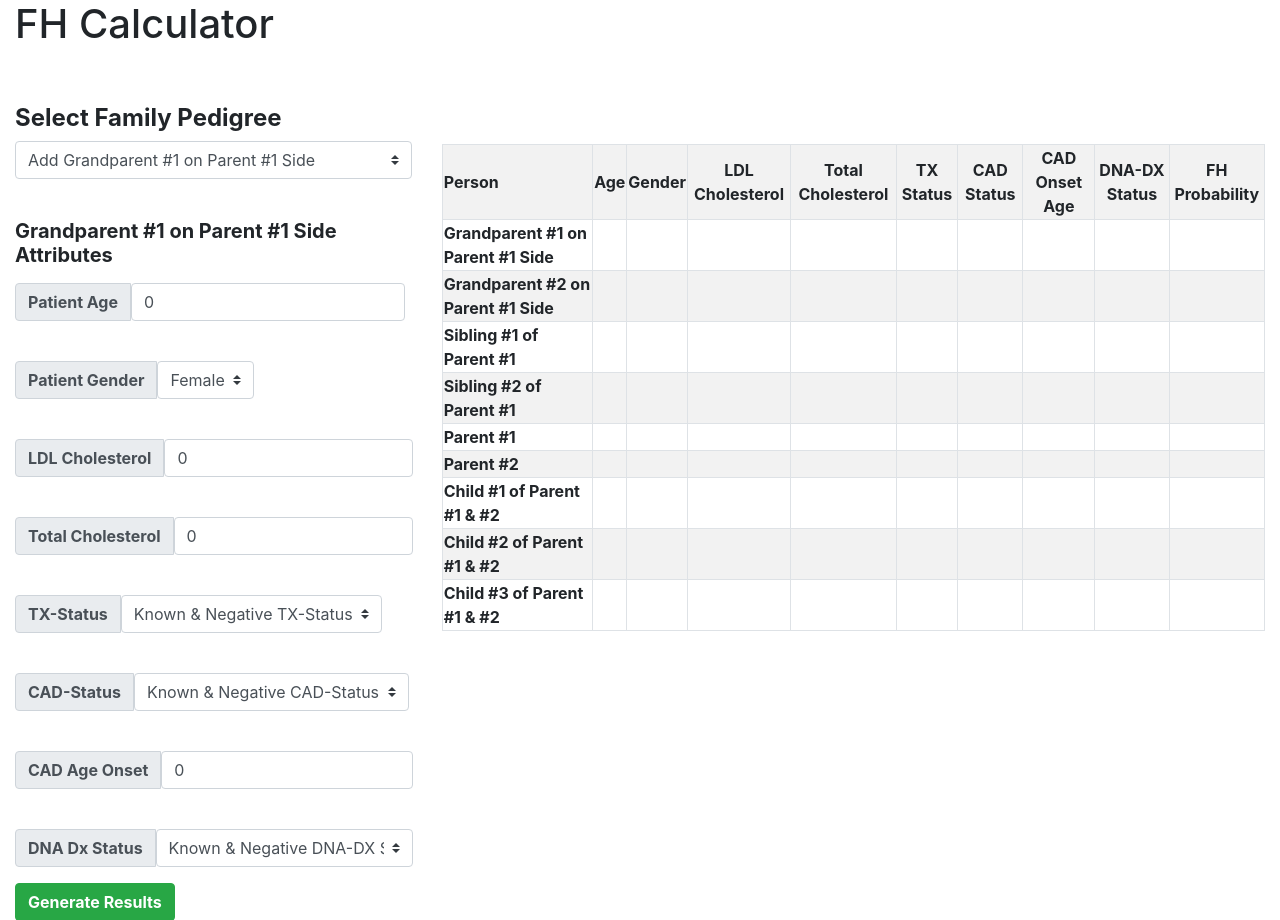
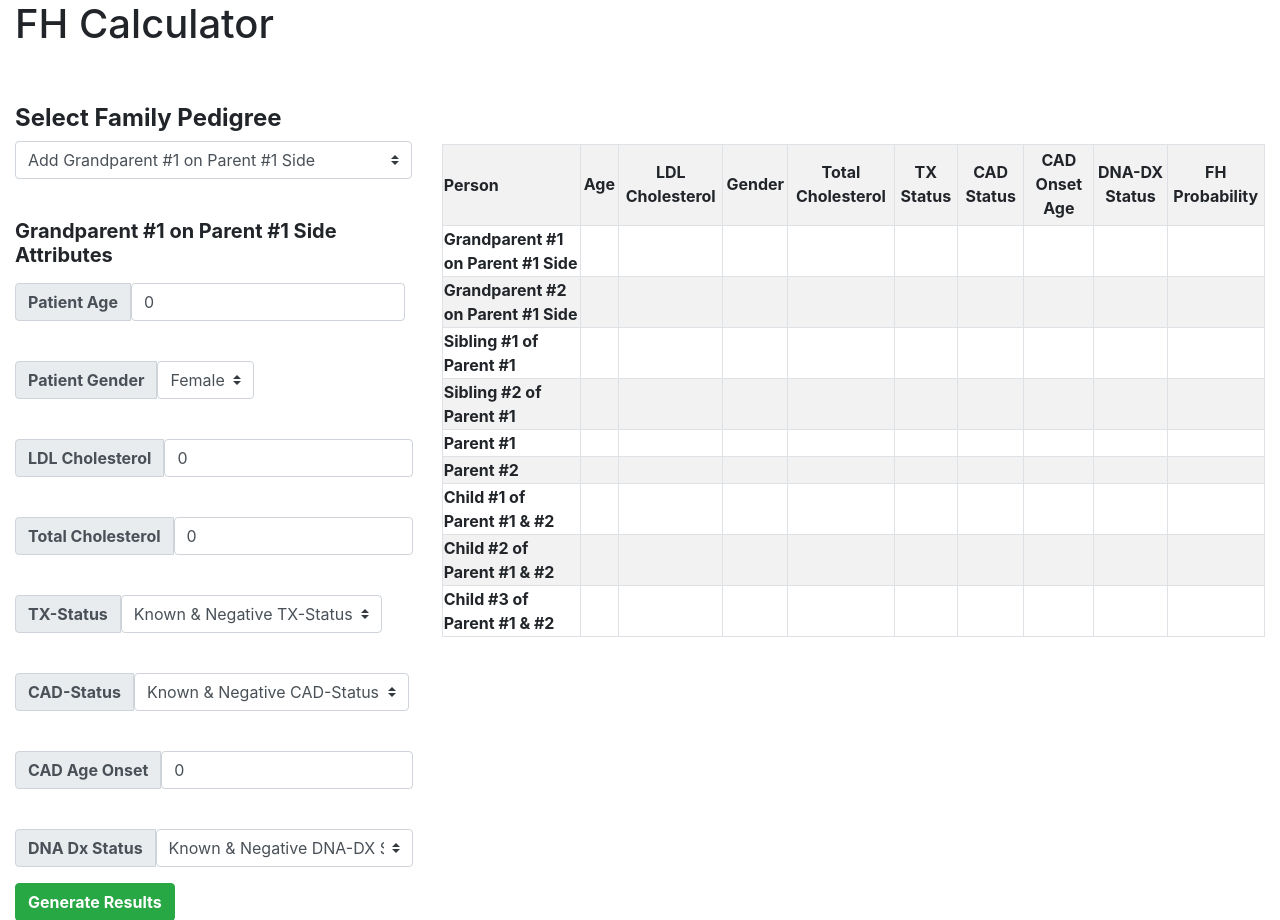
Before and after one commit to u1345653/FamilialHypercholesterolemiaApp, a Flask app: page / in a window 1280 px wide. Shown: the top 920 px of the page. Run offline with Flask 2, Linux system fonts and the light colour scheme; parts of the project's set-up code (start-up, migrations or seed data) failed here and were passed over; some libraries are stand-ins or nearby versions.

Commit message:
State: Added Padding to Table Headers -- 3px, and a 5px bottom-padding to table header.

```diff
--- a/flaskr/templates/calc/index.html
+++ b/flaskr/templates/calc/index.html
@@ -812,17 +812,17 @@
 			<div class = "col-8">
 				<p><b>{{ fhfamprob }}</b></p><br>
 				<table id = "createdTable" class="table-bordered table-striped table-hover">
-					<tr id = "table-header">
-						<th>Person</th>
-						<th style = "text-align: center; vertical-align: middle">Age</th>
-						<th style = "text-align: center; vertical-align: middle">Gender</th>
-						<th style = "text-align: center; vertical-align: middle">LDL Cholesterol</th>
-						<th style = "text-align: center; vertical-align: middle">Total Cholesterol</th>
-						<th style = "text-align: center; vertical-align: middle">TX Status</th>
-						<th style = "text-align: center; vertical-align: middle">CAD Status</th>
-						<th style = "text-align: center; vertical-align: middle">CAD Onset Age</th>
-						<th style = "text-align: center; vertical-align: middle">DNA-DX Status</th>
-						<th style = "text-align: center; vertical-align: middle">FH Probability</th>
+					<tr id = "table-header" style = "text-align: center; vertical-align: middle;">
+						<th style = "text-align: left; vertical-align: middle">Person</th>
+						<th style = "padding: 3px; padding-bottom: 5px">Age</th>
+						<th style = "padding: 3px; padding-bottom: 5px">LDL Cholesterol</th>
+						<th style = "padding: 3px; padding-bottom: 5px">Gender</th>
+						<th style = "padding: 3px; padding-bottom: 5px">Total Cholesterol</th>
+						<th style = "padding: 3px; padding-bottom: 5px">TX Status</th>
+						<th style = "padding: 3px; padding-bottom: 5px">CAD Status</th>
+						<th style = "padding: 3px; padding-bottom: 5px">CAD Onset Age</th>
+						<th style = "padding: 3px; padding-bottom: 5px">DNA-DX Status</th>
+						<th style = "padding: 3px; padding-bottom: 5px">FH Probability</th>
 					</tr>
 
 					<tr id = "row-1">
```
